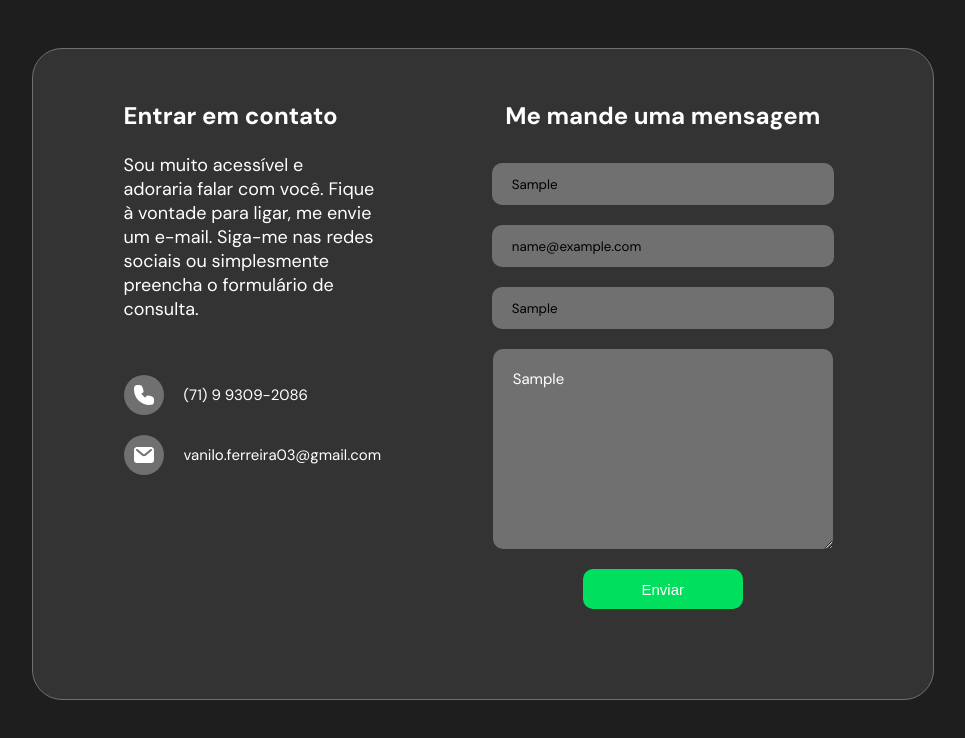
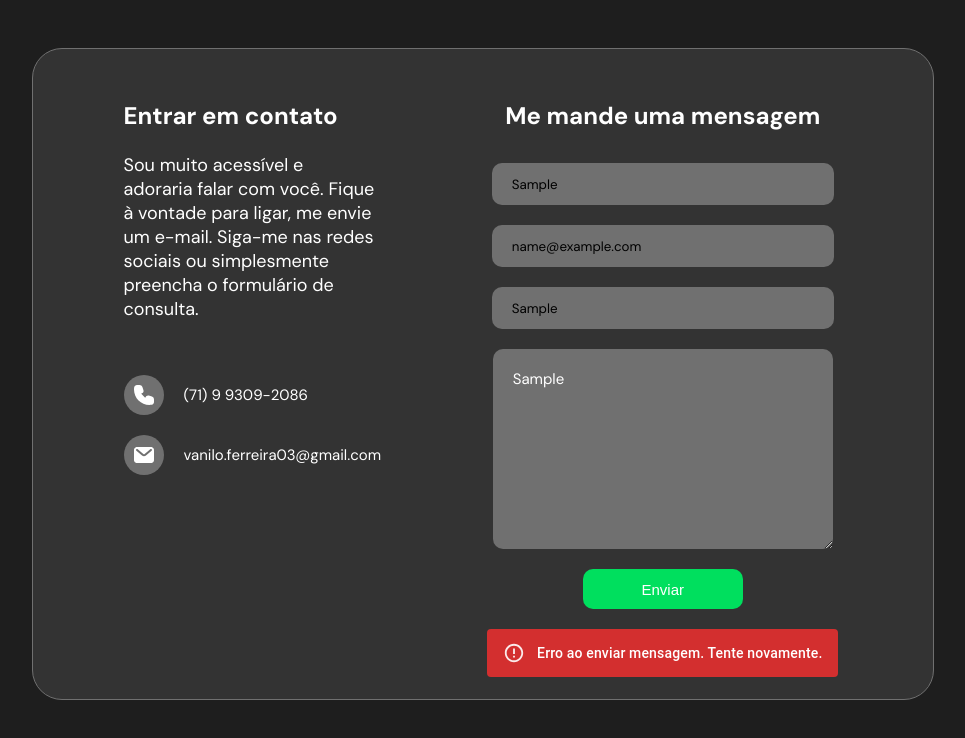
Before and after one commit to vanilo-ferreira/portfolio, a React (Vite) app: page / in a window 1280 px wide. Both pictures are taken after typing "Sample", "name@example.com", "Sample", "Sample" into the empty fields and a click on the button "Enviar". Shown: the part 2427-3165 px from the top of the page, without its empty margins (157-1122 px from the left). Built offline with nearby package versions, Linux system fonts and the light colour scheme; no server answers.

Commit message:
feat: Add alerts

```diff
--- a/src/components/Contact/Contact.tsx
+++ b/src/components/Contact/Contact.tsx
@@ -1,19 +1,21 @@
 import './style.css';
+
+import { useState } from 'react';
+import { FormProvider, useForm } from "react-hook-form";
+import Alert from '@mui/material/Alert';
+
+import { formValidationRevolser } from '../../validations/formValidation';
+import { sendContactForm } from "../../services/ContactService";
+import { IContactForm } from '../../interfaces/IContactForm';
 
 import EmailIcon2 from '../../assets/emailIcon2.svg';
 import PhoneIcon2 from '../../assets/phoneIcon2.svg';
 
-import { useState } from 'react';
-
-import { formValidationRevolser } from '../../validations/formValidation';
-
-import { FormProvider, useForm } from "react-hook-form";
-import { sendContactForm } from "../../services/ContactService";
-import { IContactForm } from '../../interfaces/IContactForm';
-
 export function Contact() {
 
     const [isLoading, setIsLoading] = useState(false);
+    const [alertError, setAlertError] = useState(false);
+    const [alertSuccess, setAlertSuccess] = useState(false);
 
     const formsMethods = useForm<IContactForm>({ resolver: formValidationRevolser });
     const {
@@ -26,16 +28,15 @@ export function Contact() {
     async function onSubmit(data: IContactForm) {
         setIsLoading(true);
         try {
-            await sendContactForm(data);
-            alert("Mensagem enviada com sucesso!");
+            await sendContactForm(data)
+            setAlertSuccess(true);
             reset();
         } catch (error) {
-            alert("Erro ao enviar mensagem. Tente novamente.");
+            setAlertError(true);
         } finally {
             setIsLoading(false);
         }
     }
-
 
     return (
         <div className='contact' id='contact'>
@@ -81,6 +82,18 @@ export function Contact() {
                             <button className='contactButton' type="submit" disabled={isLoading}>
                                 {isLoading ? "Enviando..." : "Enviar"}
                             </button>
+
+                            {alertError && (
+                                <Alert className='alert' variant="filled" severity="error">
+                                    Erro ao enviar mensagem. Tente novamente.
+                                </Alert>
+                            )}
+
+                            {alertSuccess && (
+                                <Alert className='alert' variant="filled" severity="success">
+                                    Mensagem enviada com sucesso!
+                                </Alert>
+                            )}
                         </form>
                     </FormProvider>
                 </div>
--- a/src/components/Contact/style.css
+++ b/src/components/Contact/style.css
@@ -7,6 +7,15 @@
 
 .errorMessage {
     color: #FA0101;
+}
+
+.containerAlerts {
+    position: absolute;
+}
+
+.alert {
+    position: relative;
+    top: 20px;
 }
 
 .containerContact {
```
